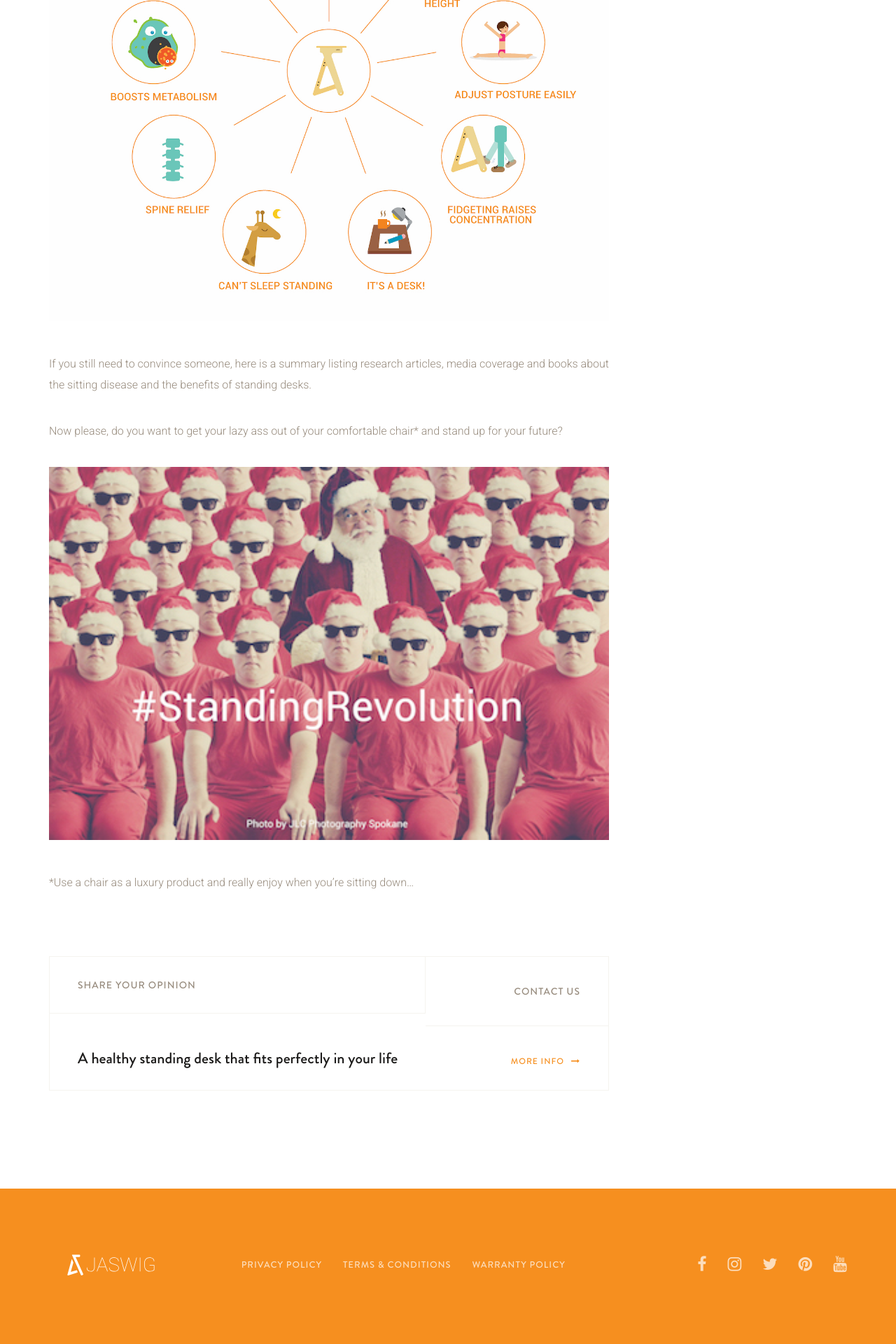
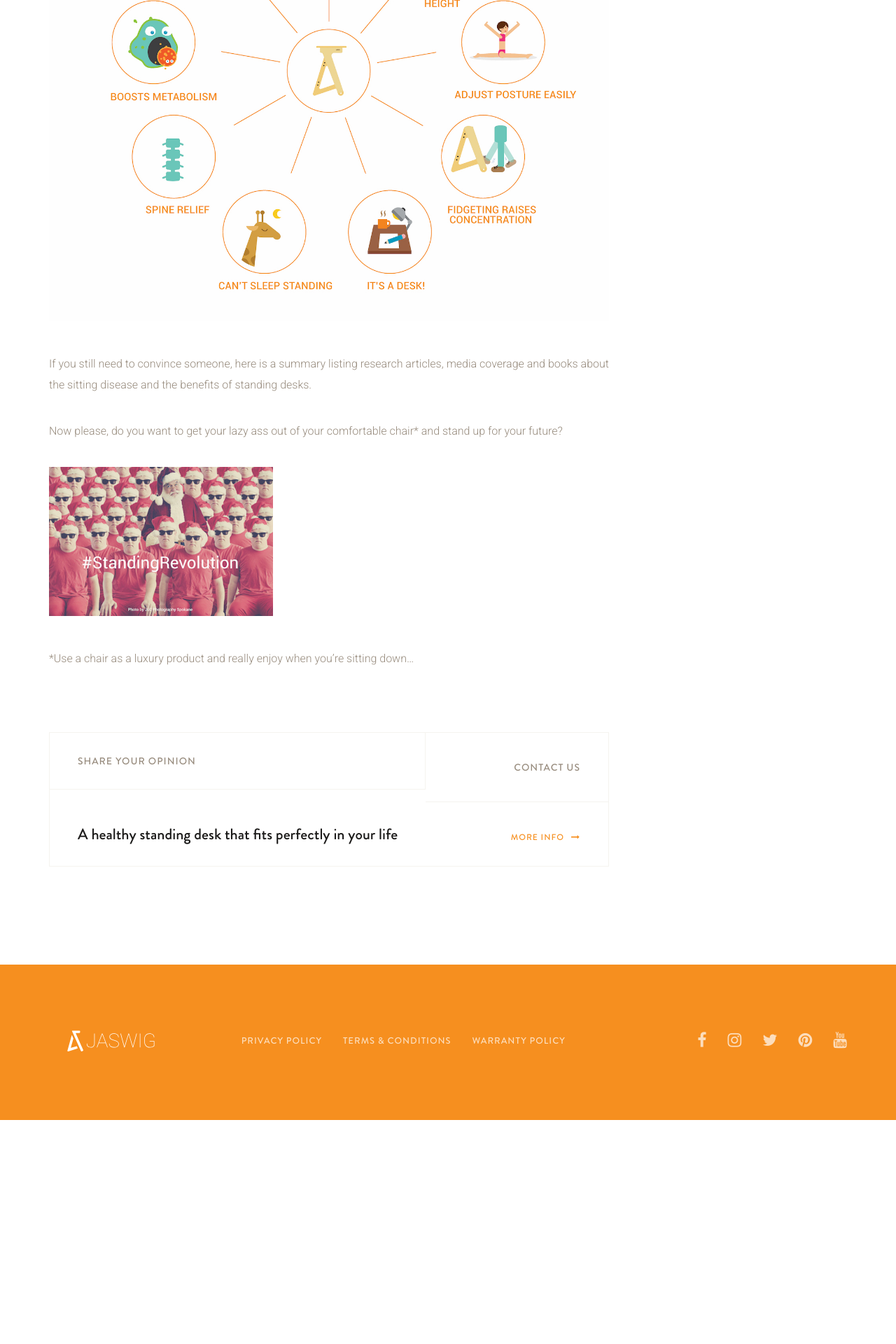
Before and after one commit to samuelrieder/jaswig.github.io, a Jekyll site: the page built from _posts/2016-02-23-why-should-i-use-a-standing-desk.markdown, in a window 1280 px wide. Shown: the part 2216-4136 px from the top of the page at 70% size. Built offline with Jekyll 4.4.1, drawn with Linux system fonts in a browser that asks for light colours; nearby versions of some CDN libraries; after the commit the page ends 3816 px from its top, so only the background shows below that.

Commit message:
Update 2016-02-23-why-should-i-use-a-standing-desk.markdown

```diff
--- a/_posts/2016-02-23-why-should-i-use-a-standing-desk.markdown
+++ b/_posts/2016-02-23-why-should-i-use-a-standing-desk.markdown
@@ -51,6 +51,6 @@ If you still need to convince someone, here is a summary listing research articl
 
 Now please, do you want to get your lazy ass out of your comfortable chair* and stand up for your future?
 
-![Standing Revolution](/images/blog/standing-revolution.jpg)
+![Standing Revolution](/images/blog/standing-revolution.jpg){:.small}
 
 *Use a chair as a luxury product and really enjoy when you’re sitting down…
```
